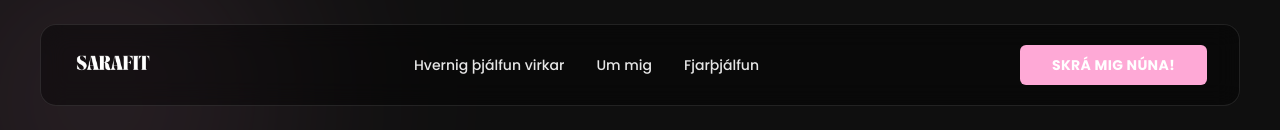
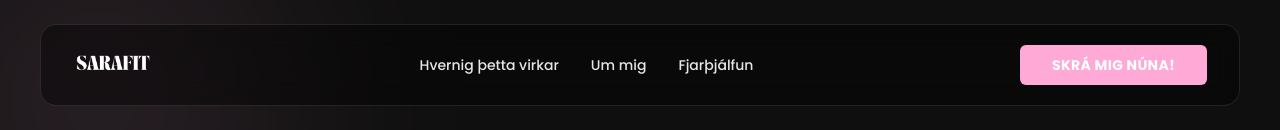
Before and after one commit to gummi-coder/sarafit-website, a React (Vite) app: page /about in a window 1280 px wide. Shown: the top 130 px of the page. Built offline with nearby package versions, Linux system fonts and the light colour scheme; the HTML template or start-up script is replaced by a standard one.

Commit message:
chore: update nav label wording

```diff
--- a/src/components/Navigation.tsx
+++ b/src/components/Navigation.tsx
@@ -10,7 +10,7 @@ const Navigation = () => {
   const location = useLocation();
 
   const navLinks = [
-    { name: "Hvernig þjálfun virkar", href: "/how-it-works" },
+    { name: "Hvernig þetta virkar", href: "/how-it-works" },
     { name: "Um mig", href: "/about" },
     { name: "Fjarþjálfun", href: "/pricing" },
   ];
```
